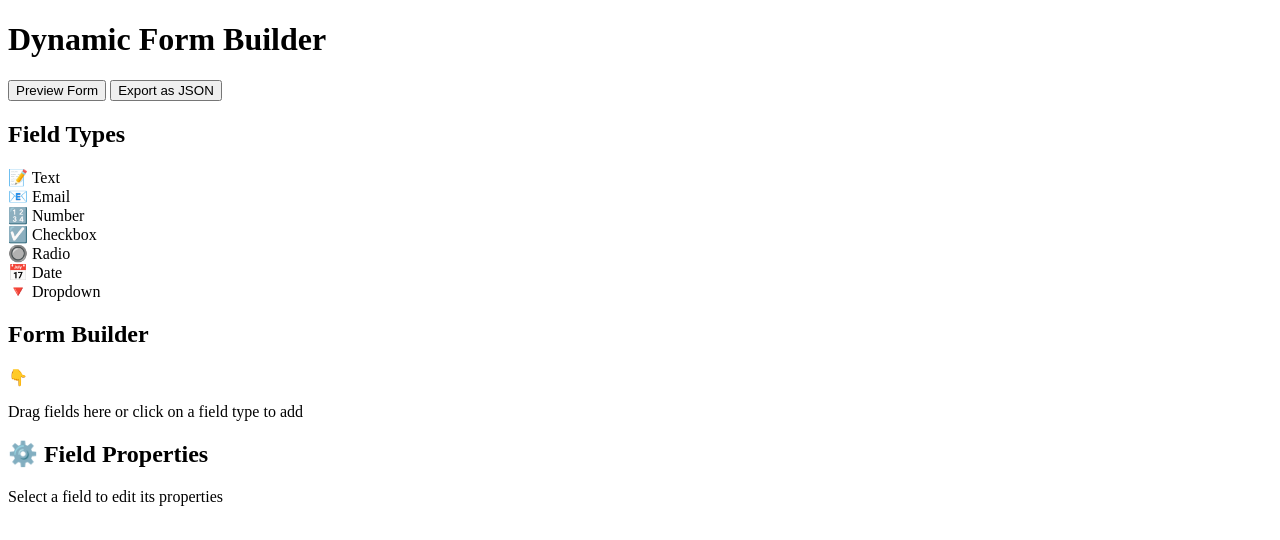
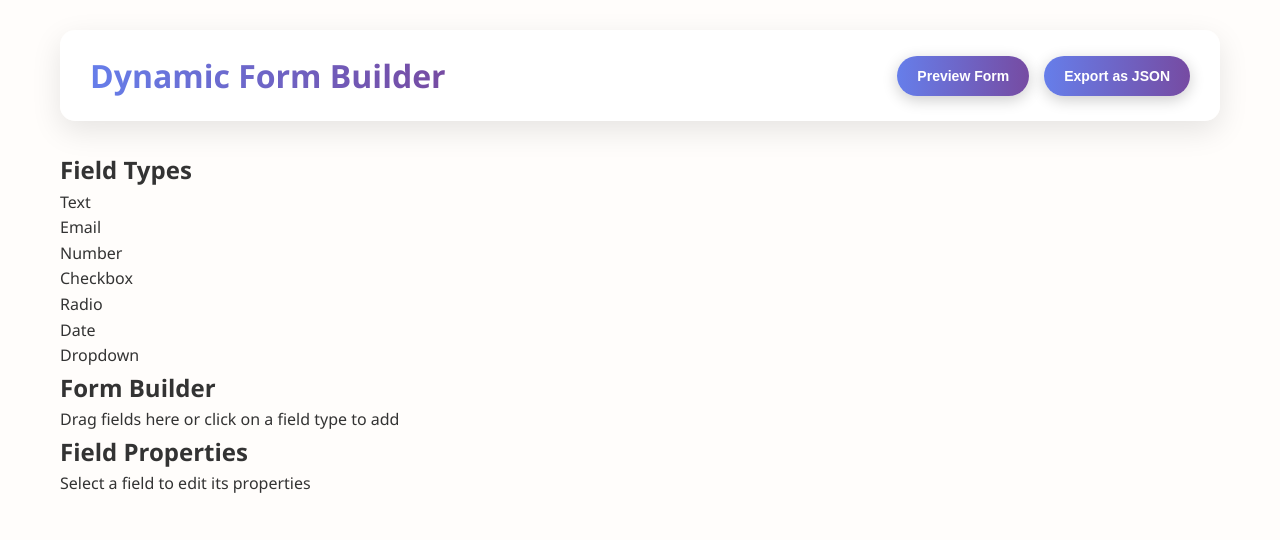
Before and after one commit to rahulkumar86920/Dynamic-Form-Builder, a plain HTML site: page template/Index.html in a window 1280 px wide. Drawn offline with Linux system fonts and the light colour scheme; a script that the page names is missing.

Commit message:
header part is completed

```diff
--- a/static/css/Style.css
+++ b/static/css/Style.css
@@ -0,0 +1,66 @@
+* {
+  margin: 0;
+  padding: 0;
+  box-sizing: border-box;
+}
+
+body {
+  font-family: "Segoe UI", Tahoma, Geneva, Verdana, sans-serif;
+  background: rgb(255, 253, 251);
+  color: #333;
+  line-height: 1.6;
+  min-height: 100vh;
+  padding: 10px;
+}
+.container {
+  max-width: 1200px;
+  margin: 0 auto;
+  padding: 20px;
+}
+
+/* Header style */
+header {
+  display: flex;
+  justify-content: space-between;
+  align-items: center;
+  padding: 20px 0;
+  margin-bottom: 30px;
+  background: rgba(255, 255, 255, 0.9);
+  border-radius: 15px;
+  padding: 20px 30px;
+  box-shadow: 0 10px 30px rgba(0, 0, 0, 0.1);
+}
+
+header h1 {
+    color: #2c3e50;
+    font-size: 2rem;
+    background: linear-gradient(90deg, #667eea, #764ba2);
+    -webkit-background-clip: text;
+    -webkit-text-fill-color: transparent;
+    background-clip: text;
+}
+.toolbar{
+    display: flex;
+    gap: 15px;
+}
+
+.toolbar button {
+    background: linear-gradient(90deg, #667eea, #764ba2);
+    color: white;
+    border: none;
+    padding: 12px 20px;
+    border-radius: 25px;
+    cursor: pointer;
+    font-size: 14px;
+    font-weight: 600;
+    transition: all 0.3s ease;
+    box-shadow: 0 4px 15px rgba(0, 0, 0, 0.2);
+}
+.toolbar button:hover {
+    transform: translateY(-2px);
+    box-shadow: 0 6px 20px rgba(0, 0, 0, 0.3);
+}
+
+.toolbar button:active {
+    transform: translateY(0);
+}
--- a/template/Index.html
+++ b/template/Index.html
@@ -22,13 +22,13 @@
             <div class="panel left-panel">
                 <h2>Field Types</h2>
                 <div class="field-types">
-                    <div class="field-type" data-type="text">📝 Text</div>
-                    <div class="field-type" data-type="email">📧 Email</div>
-                    <div class="field-type" data-type="number">🔢 Number</div>
-                    <div class="field-type" data-type="checkbox">☑️ Checkbox</div>
-                    <div class="field-type" data-type="radio">🔘 Radio</div>
-                    <div class="field-type" data-type="date">📅 Date</div>
-                    <div class="field-type" data-type="dropdown">🔻 Dropdown</div>
+                    <div class="field-type" data-type="text">Text</div>
+                    <div class="field-type" data-type="email">Email</div>
+                    <div class="field-type" data-type="number">Number</div>
+                    <div class="field-type" data-type="checkbox">Checkbox</div>
+                    <div class="field-type" data-type="radio">Radio</div>
+                    <div class="field-type" data-type="date">Date</div>
+                    <div class="field-type" data-type="dropdown">Dropdown</div>
                 </div>
             </div>
 
@@ -37,7 +37,7 @@
                 <h2>Form Builder</h2>
                 <div id="formBuilder" class="form-builder">
                     <div class="drop-zone">
-                        <div class="drop-zone-icon">👇</div>
+                        <div class="drop-zone-icon"></div>
                         <p>Drag fields here or click on a field type to add</p>
                     </div>
                 </div>
@@ -45,7 +45,7 @@
 
             <!-- Right Panel - Field Properties -->
             <div class="panel right-panel">
-                <h2>⚙️ Field Properties</h2>
+                <h2>Field Properties</h2>
                 <div id="fieldProperties" class="field-properties">
                     <p>Select a field to edit its properties</p>
                 </div>
```
